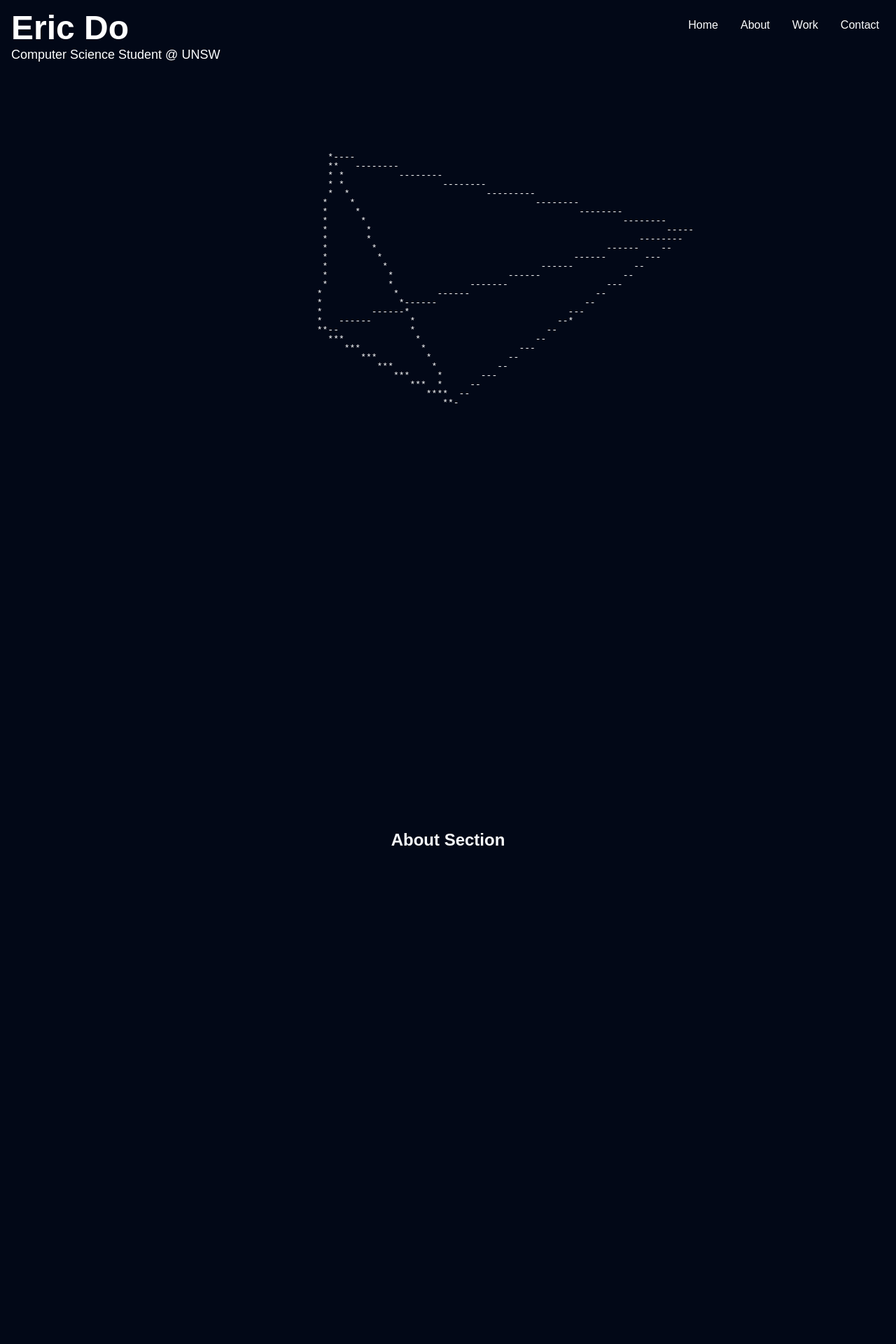
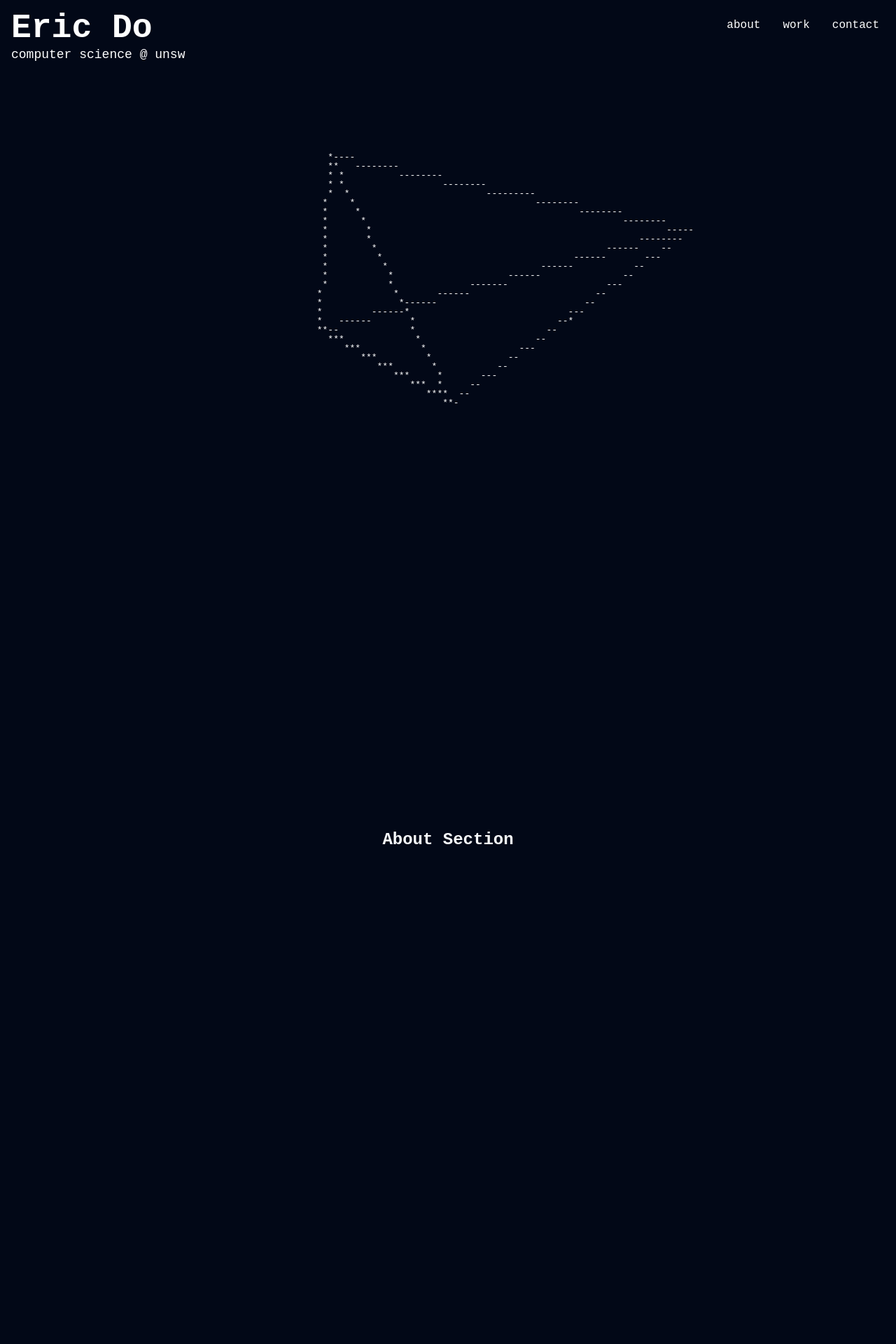
Before and after one commit to ericnd/personal-website, a Next.js app: page / in a window 1280 px wide. Shown: the top 1920 px of the page at 70% size. Built offline with nearby package versions, Linux system fonts and the light colour scheme.

Commit message:
fixed loading navbar

```diff
--- a/app/(main)/page.tsx
+++ b/app/(main)/page.tsx
@@ -1,44 +1,117 @@
+"use client";
+
+import { motion } from "framer-motion";
+import { useEffect, useState } from "react";
 import SpinningTetrahedron from "./../(components)/tetra";
 
+const typewriterText = "Eric Do";
+const subtitleText = "computer science @ unsw";
+const navbarLinks = ["about", "work", "contact"];
+
 export default function Home() {
+  const [typedText, setTypedText] = useState("");
+  const [subtitleTyped, setSubtitleTyped] = useState("");
+  const [navLinksTyped, setNavLinksTyped] = useState(Array(navbarLinks.length).fill(""));
+
+  useEffect(() => {
+    let i = 0;
+    const typeInterval = setInterval(() => {
+      if (i < typewriterText.length) {
+        setTypedText(prev => prev + typewriterText[i]);
+        i++;
+      } else {
+        clearInterval(typeInterval);
+        let j = 0;
+        const subtitleInterval = setInterval(() => {
+          if (j < subtitleText.length) {
+            setSubtitleTyped(prev => prev + subtitleText[j]);
+            j++;
+          } else {
+            clearInterval(subtitleInterval);
+            let navIndex = 0;
+
+            const typeNavWord = () => {
+              if (navIndex >= navbarLinks.length) return;
+
+              const word = navbarLinks[navIndex];
+              let k = 0;
+
+              const wordInterval = setInterval(() => {
+                if (k < word.length) {
+                  setNavLinksTyped(prev => {
+                    const newLinks = [...prev];
+                    newLinks[navIndex] = (newLinks[navIndex] || "") + word[k]; // Ensure valid string
+                    return newLinks;
+                  });
+                  k++;
+                } else {
+                  clearInterval(wordInterval);
+                  navIndex++; // Move to the next word AFTER clearing interval
+                  setTimeout(typeNavWord, 200); // Add delay between words
+                }
+              }, 50); // Typing speed per letter
+            };
+
+            typeNavWord();
+          }
+        }, 50);
+      }
+    }, 100);
+
+    return () => {
+      clearInterval(typeInterval);
+      clearInterval(subtitleInterval);
+    };
+  }, []);
+
+
+
+
   return (
     <div className="relative w-screen flex flex-col">
-      {/* Sticky Navbar at Top Right with higher z-index */}
+      {/* Sticky Navbar */}
       <div className="fixed top-4 right-4 text-white p-2 rounded-lg z-50">
         <nav>
           <ul className="flex sm:flex-row sm:space-x-8 flex-col sm:space-y-0 space-y-2 text-right">
-            <li><a href="#home" className="hover:underline focus:outline-none">Home</a></li>
-            <li><a href="#about" className="hover:underline focus:outline-none">About</a></li>
-            <li><a href="#work" className="hover:underline focus:outline-none">Work</a></li>
-            <li><a href="#contact" className="hover:underline focus:outline-none">Contact</a></li>
+            {navLinksTyped.map((text, index) => (
+              <li key={index}>
+                <a href={`#${navbarLinks[index]}`} className="hover:text-orange-500 focus:outline-none">
+                  {text || " "}
+                </a>
+              </li>
+            ))}
           </ul>
         </nav>
       </div>
 
       {/* Landing Page */}
-      <section id="home" className="h-screen flex flex-col justify-center relative">
-        {/* Title and Subtitle aligned top left */}
+      <motion.section
+        className="h-screen flex flex-col justify-center relative"
+        initial={{ opacity: 0, y: 50 }}
+        animate={{ opacity: 1, y: 0, transition: { duration: 0.8 } }}
+      >
         <div className="absolute top-4 left-4 text-white">
-          <h1 className="text-3xl sm:text-4xl md:text-5xl font-bold">Eric Do</h1>
-          <h2 className="text-sm sm:text-base md:text-lg">Computer Science Student @ UNSW</h2>
+          <h1 className="text-3xl sm:text-4xl md:text-5xl font-bold">{typedText}</h1>
+          <h2 className="text-sm sm:text-base md:text-lg">{subtitleTyped}</h2>
         </div>
-
-        {/* Centered spinning tetrahedron */}
         <div className="flex items-center justify-center h-full">
           <SpinningTetrahedron />
         </div>
-      </section>
+      </motion.section>
 
       {/* Infinite scrolling sections */}
-      <section id="about" className="h-screen flex items-center justify-center">
-        <h2 className="text-2xl font-bold">About Section</h2>
-      </section>
-      <section id="work" className="h-screen flex items-center justify-center">
-        <h2 className="text-2xl font-bold">Work Section</h2>
-      </section>
-      <section id="contact" className="h-screen flex items-center justify-center">
-        <h2 className="text-2xl font-bold">Contact Section</h2>
-      </section>
+      {navbarLinks.map((section, index) => (
+        <motion.section
+          key={index}
+          id={section}
+          className="h-screen flex items-center justify-center"
+          initial={{ opacity: 0, y: 50 }}
+          whileInView={{ opacity: 1, y: 0, transition: { duration: 0.8 } }}
+          viewport={{ once: true }}
+        >
+          <h2 className="text-2xl font-bold">{section.charAt(0).toUpperCase() + section.slice(1)} Section</h2>
+        </motion.section>
+      ))}
     </div>
   );
 }
--- a/app/globals.css
+++ b/app/globals.css
@@ -3,7 +3,7 @@
 @tailwind utilities;
 
 body {
-  font-family: Arial, Helvetica, sans-serif;
+  font-family: "IBM Plex Mono", "Fira Code", "Source Code Pro", monospace;
 }
 
 @layer base {
--- a/package.json
+++ b/package.json
@@ -11,6 +11,7 @@
   "dependencies": {
     "class-variance-authority": "^0.7.1",
     "clsx": "^2.1.1",
+    "framer-motion": "^12.4.4",
     "lucide-react": "^0.475.0",
     "next": "15.1.7",
     "react": "^19.0.0",
```
Also changed, not shown: 1 other file (tests, documents, lock files or other folders).
